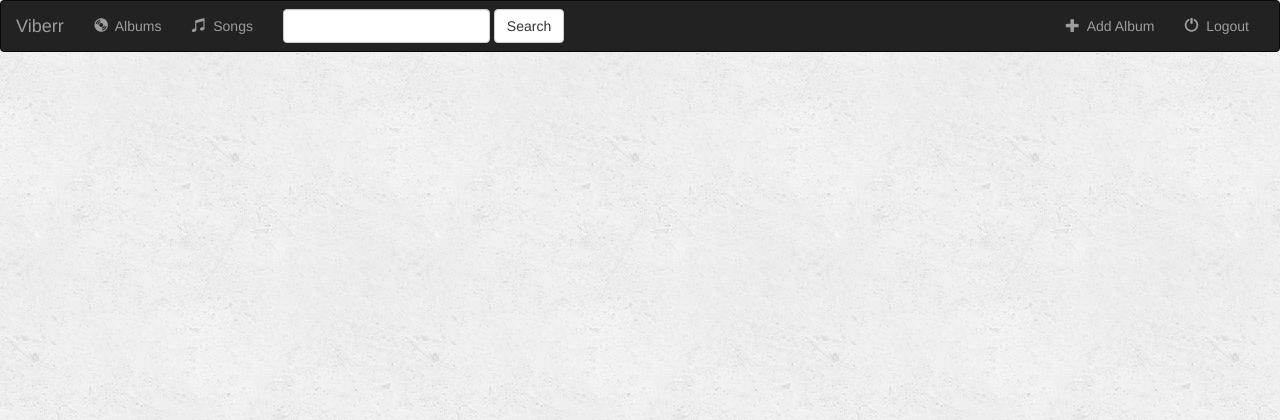
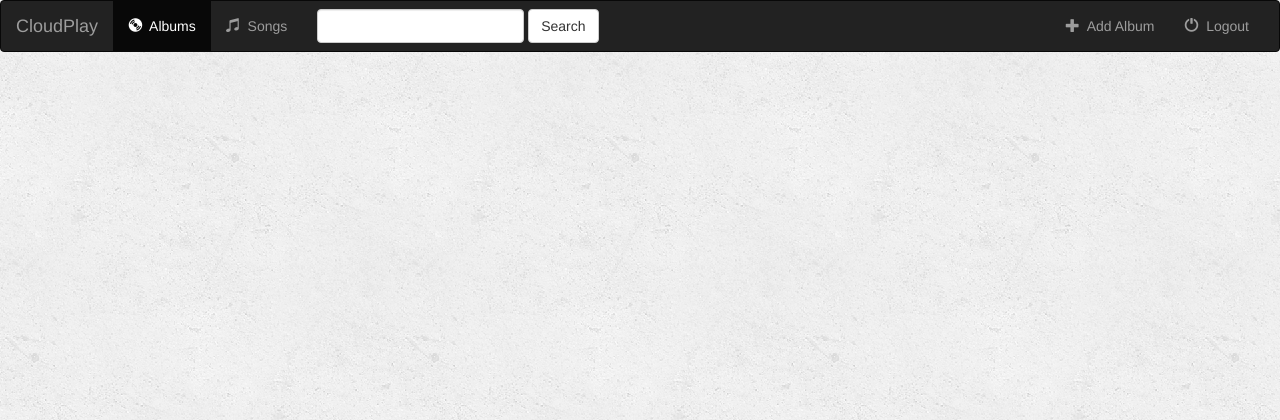
Before and after one commit to nitinprakash96/cloudplay, a Django app: template cloudplay/templates/music/base.html in a window 1280 px wide. Shown: the top 420 px of the page. Run offline with Django 3.2, Linux system fonts and the light colour scheme; the template is opened without the code that fills it, so the values that code supplies are empty; some libraries are stand-ins or nearby versions.

Commit message:
fix bugs

```diff
--- a/cloudplay/templates/music/base.html
+++ b/cloudplay/templates/music/base.html
@@ -4,7 +4,6 @@
     <meta charset="UTF-8">
     <title>{% block title %}CloudPlay{% endblock %}</title>
     {% load staticfiles %}
-    <link rel="shortcut icon" type="image/png" href="{%  static 'favicon.ico' %}"/>
     <link rel="stylesheet" href="https://maxcdn.bootstrapcdn.com/bootstrap/3.3.6/css/bootstrap.min.css">
     <link href='https://fonts.googleapis.com/css?family=Satisfy' rel='stylesheet' type='text/css'>
     <link rel="stylesheet" type="text/css" href="{% static 'music/style.css' %}"/>
@@ -24,16 +23,23 @@
                 <span class="icon-bar"></span>
                 <span class="icon-bar"></span>
             </button>
-            <a class="navbar-brand" href="{% url 'music:index' %}">Viberr</a>
+            <a class="navbar-brand" href="{% url 'cloudplay:index' %}">CloudPlay</a>
         </div>
 
         <!-- Items -->
         <div class="collapse navbar-collapse" id="topNavBar">
             <ul class="nav navbar-nav">
-                <li class="{% block albums_active %}{% endblock %}"><a href="{% url 'music:index' %}"><span class="glyphicon glyphicon-cd" aria-hidden="true"></span>&nbsp; Albums</a></li>
-                <li class="{% block songs_active %}{% endblock %}"><a href="{% url 'music:songs' 'all' %}"><span class="glyphicon glyphicon-music" aria-hidden="true"></span>&nbsp; Songs</a></li>
+                <li class="active">
+                	<a href="{% url 'cloudplay:index' %}">
+                		<span class="glyphicon glyphicon-cd" aria-hidden="true"></span>&nbsp; Albums
+                	</a>
+                </li>
+                <li>
+                	<a href="#">
+                	<span class="glyphicon glyphicon-music" aria-hidden="true"></span>&nbsp; Songs</a>
+                </li>
             </ul>
-            <form class="navbar-form navbar-left" role="search" method="get" action="{% url 'music:index' %}">
+            <form class="navbar-form navbar-left" role="search" method="get" action="{% url 'cloudplay:index' %}">
                 <div class="form-group">
                     <input type="text" class="form-control" name="q" value="{{ request.GET.q }}">
                 </div>
@@ -41,12 +47,12 @@
             </form>
             <ul class="nav navbar-nav navbar-right">
                 <li>
-                    <a href="{% url 'music:create_album' %}">
+                    <a href="#">
                         <span class="glyphicon glyphicon-plus" aria-hidden="true"></span>&nbsp; Add Album
                     </a>
                 </li>
                 <li>
-                    <a href="{% url 'music:logout_user' %}">
+                    <a href="#">
                         <span class="glyphicon glyphicon-off" aria-hidden="true"></span>&nbsp; Logout
                     </a>
                 </li>
```
